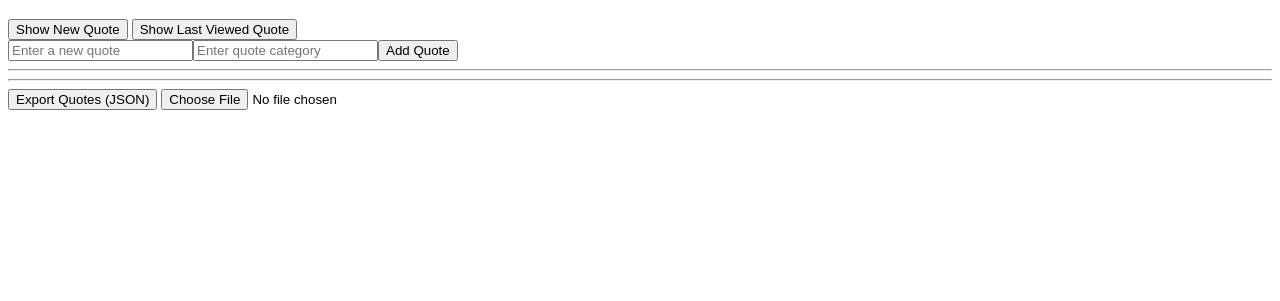
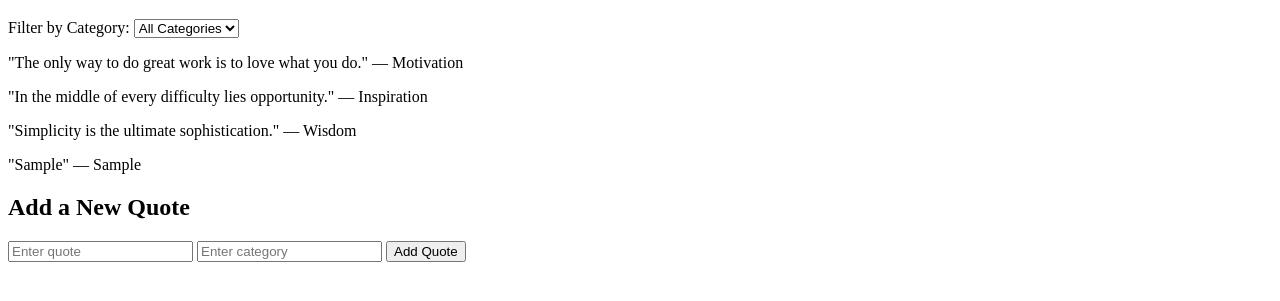
Before and after one commit to Berto1957/alx_fe_javascript, a plain HTML site: page dom-manipulation/index.html in a window 1280 px wide. Both pictures are taken after typing "Sample", "Sample" into the empty fields and a click on the button "Add Quote". Shown: the part 61-362 px from the top of the page. Drawn offline with Linux system fonts and the light colour scheme.

Commit message:
Add Dynamic Quote Generator

```diff
--- a/dom-manipulation/index.html
+++ b/dom-manipulation/index.html
@@ -3,25 +3,25 @@
 <head>
   <meta charset="UTF-8" />
   <meta name="viewport" content="width=device-width, initial-scale=1.0"/>
-  <title>Dynamic Quote Generator</title>
+  <title>Dynamic Quote Generator with Filter</title>
 </head>
 <body>
   <h1>Dynamic Quote Generator</h1>
 
-  <div id="quoteDisplay" style="margin-bottom:20px; font-size:18px; font-style:italic;"></div>
+  <!-- Category Filter Dropdown -->
+  <label for="categoryFilter">Filter by Category:</label>
+  <select id="categoryFilter" onchange="filterQuotes()">
+    <option value="all">All Categories</option>
+  </select>
 
-  <button id="newQuote">Show New Quote</button>
-  <button id="showLastQuote">Show Last Viewed Quote</button>
+  <!-- Quotes Display -->
+  <div id="quoteDisplay"></div>
 
-  <hr>
-
-  <!-- Dynamic form will be created by JS -->
-
-  <hr>
-
-  <!-- JSON Import/Export Controls -->
-  <button id="exportQuotes">Export Quotes (JSON)</button>
-  <input type="file" id="importFile" accept=".json" />
+  <!-- Add New Quote -->
+  <h2>Add a New Quote</h2>
+  <input type="text" id="quoteText" placeholder="Enter quote" />
+  <input type="text" id="quoteCategory" placeholder="Enter category" />
+  <button onclick="addQuote()">Add Quote</button>
 
   <script src="script.js"></script>
 </body>
--- a/dom-manipulation/script.js
+++ b/dom-manipulation/script.js
@@ -1,121 +1,95 @@
-// Load quotes from localStorage or set defaults
+// Retrieve quotes from localStorage or set default quotes
 let quotes = JSON.parse(localStorage.getItem("quotes")) || [
-  { text: "Your limitation—it's only your imagination.", category: "Motivation" },
-  { text: "Push yourself, because no one else is going to do it for you.", category: "Motivation" },
-  { text: "The harder you work for something, the greater you'll feel when you achieve it.", category: "Success" },
-  { text: "Dream it. Wish it. Do it.", category: "Inspiration" }
+  { text: "The only way to do great work is to love what you do.", category: "Motivation" },
+  { text: "In the middle of every difficulty lies opportunity.", category: "Inspiration" },
+  { text: "Simplicity is the ultimate sophistication.", category: "Wisdom" }
 ];
 
-// Save quotes to localStorage
-function saveQuotes() {
-  localStorage.setItem("quotes", JSON.stringify(quotes));
+// Populate categories on page load
+window.onload = function () {
+  populateCategories();
+  restoreLastFilter();
+  filterQuotes(); // Apply filter immediately
+};
+
+// Populate the category dropdown dynamically
+function populateCategories() {
+  const categorySelect = document.getElementById("categoryFilter");
+
+  // Clear existing options except "All"
+  categorySelect.innerHTML = '<option value="all">All Categories</option>';
+
+  // Get unique categories
+  const categories = [...new Set(quotes.map(q => q.category))];
+
+  // Add to dropdown
+  categories.forEach(category => {
+    const option = document.createElement("option");
+    option.value = category;
+    option.textContent = category;
+    categorySelect.appendChild(option);
+  });
 }
 
-// Display a random quote
-function showRandomQuote() {
-  if (!quotes.length) return;
-  const randomIndex = Math.floor(Math.random() * quotes.length);
-  const quote = quotes[randomIndex];
+// Filter quotes by selected category
+function filterQuotes() {
+  const selectedCategory = document.getElementById("categoryFilter").value;
+  localStorage.setItem("lastCategory", selectedCategory); // Save last selection
 
-  document.getElementById("quoteDisplay").innerHTML =
-    `"${quote.text}"<br><em>- ${quote.category}</em>`;
+  const filteredQuotes =
+    selectedCategory === "all"
+      ? quotes
+      : quotes.filter(q => q.category === selectedCategory);
 
-  // Store last viewed quote in sessionStorage
-  sessionStorage.setItem("lastQuote", JSON.stringify(quote));
+  displayQuotes(filteredQuotes);
 }
 
-// Show the last viewed quote from sessionStorage
-function showLastViewedQuote() {
-  const lastQuote = JSON.parse(sessionStorage.getItem("lastQuote"));
-  if (lastQuote) {
-    document.getElementById("quoteDisplay").innerHTML =
-      `"${lastQuote.text}"<br><em>- ${lastQuote.category}</em>`;
-  } else {
-    alert("No quote viewed in this session yet.");
+// Display quotes in DOM
+function displayQuotes(quotesToShow) {
+  const quoteDisplay = document.getElementById("quoteDisplay");
+  quoteDisplay.innerHTML = "";
+
+  if (quotesToShow.length === 0) {
+    quoteDisplay.innerHTML = "<p>No quotes found for this category.</p>";
+    return;
   }
-}
 
-// Dynamically create "Add Quote" form
-function createAddQuoteForm() {
-  const formContainer = document.createElement("div");
-
-  const quoteInput = document.createElement("input");
-  quoteInput.id = "newQuoteText";
-  quoteInput.type = "text";
-  quoteInput.placeholder = "Enter a new quote";
-
-  const categoryInput = document.createElement("input");
-  categoryInput.id = "newQuoteCategory";
-  categoryInput.type = "text";
-  categoryInput.placeholder = "Enter quote category";
-
-  const addButton = document.createElement("button");
-  addButton.textContent = "Add Quote";
-  addButton.addEventListener("click", addQuote);
-
-  formContainer.appendChild(quoteInput);
-  formContainer.appendChild(categoryInput);
-  formContainer.appendChild(addButton);
-
-  document.body.insertBefore(formContainer, document.querySelector("hr"));
+  quotesToShow.forEach(q => {
+    const p = document.createElement("p");
+    p.textContent = `"${q.text}" — ${q.category}`;
+    quoteDisplay.appendChild(p);
+  });
 }
 
 // Add new quote
 function addQuote() {
-  const text = document.getElementById("newQuoteText").value.trim();
-  const category = document.getElementById("newQuoteCategory").value.trim();
+  const quoteText = document.getElementById("quoteText").value.trim();
+  const quoteCategory = document.getElementById("quoteCategory").value.trim();
 
-  if (text && category) {
-    quotes.push({ text, category });
-    saveQuotes();
-    document.getElementById("newQuoteText").value = "";
-    document.getElementById("newQuoteCategory").value = "";
-    alert("Quote added successfully!");
+  if (quoteText && quoteCategory) {
+    quotes.push({ text: quoteText, category: quoteCategory });
+
+    // Save to localStorage
+    localStorage.setItem("quotes", JSON.stringify(quotes));
+
+    // Update categories
+    populateCategories();
+
+    // Refresh display
+    filterQuotes();
+
+    // Clear input fields
+    document.getElementById("quoteText").value = "";
+    document.getElementById("quoteCategory").value = "";
   } else {
     alert("Please fill in both fields.");
   }
 }
 
-// Export quotes to JSON file
-function exportToJsonFile() {
-  const dataStr = JSON.stringify(quotes, null, 2);
-  const blob = new Blob([dataStr], { type: "application/json" });
-  const url = URL.createObjectURL(blob);
-
-  const a = document.createElement("a");
-  a.href = url;
-  a.download = "quotes.json";
-  document.body.appendChild(a);
-  a.click();
-  document.body.removeChild(a);
-  URL.revokeObjectURL(url);
+// Restore last selected category from localStorage
+function restoreLastFilter() {
+  const lastCategory = localStorage.getItem("lastCategory");
+  if (lastCategory) {
+    document.getElementById("categoryFilter").value = lastCategory;
+  }
 }
-
-// Import quotes from JSON file
-function importFromJsonFile(event) {
-  const fileReader = new FileReader();
-  fileReader.onload = function(e) {
-    try {
-      const importedQuotes = JSON.parse(e.target.result);
-      if (Array.isArray(importedQuotes)) {
-        quotes.push(...importedQuotes);
-        saveQuotes();
-        alert("Quotes imported successfully!");
-      } else {
-        alert("Invalid JSON format. Expected an array of quotes.");
-      }
-    } catch {
-      alert("Error parsing JSON file.");
-    }
-  };
-  fileReader.readAsText(event.target.files[0]);
-}
-
-// Event Listeners
-document.getElementById("newQuote").addEventListener("click", showRandomQuote);
-document.getElementById("showLastQuote").addEventListener("click", showLastViewedQuote);
-document.getElementById("exportQuotes").addEventListener("click", exportToJsonFile);
-document.getElementById("importFile").addEventListener("change", importFromJsonFile);
-
-// Init
-createAddQuoteForm();
```
